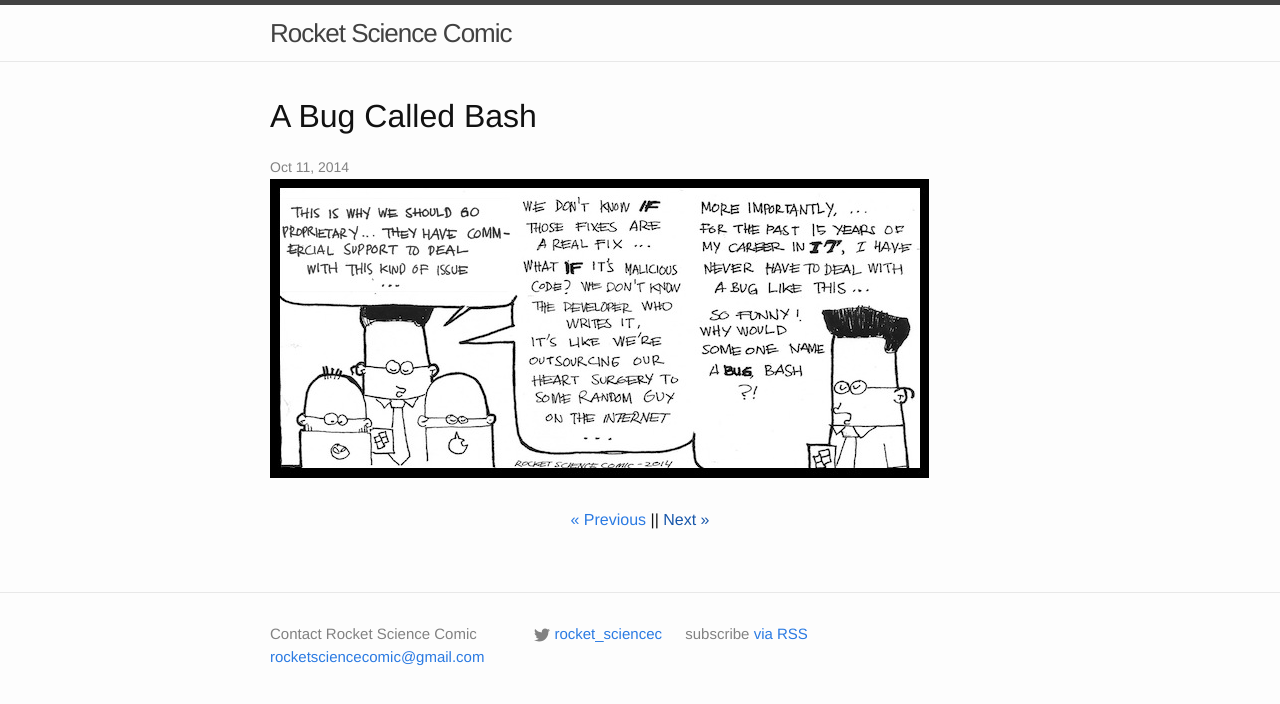
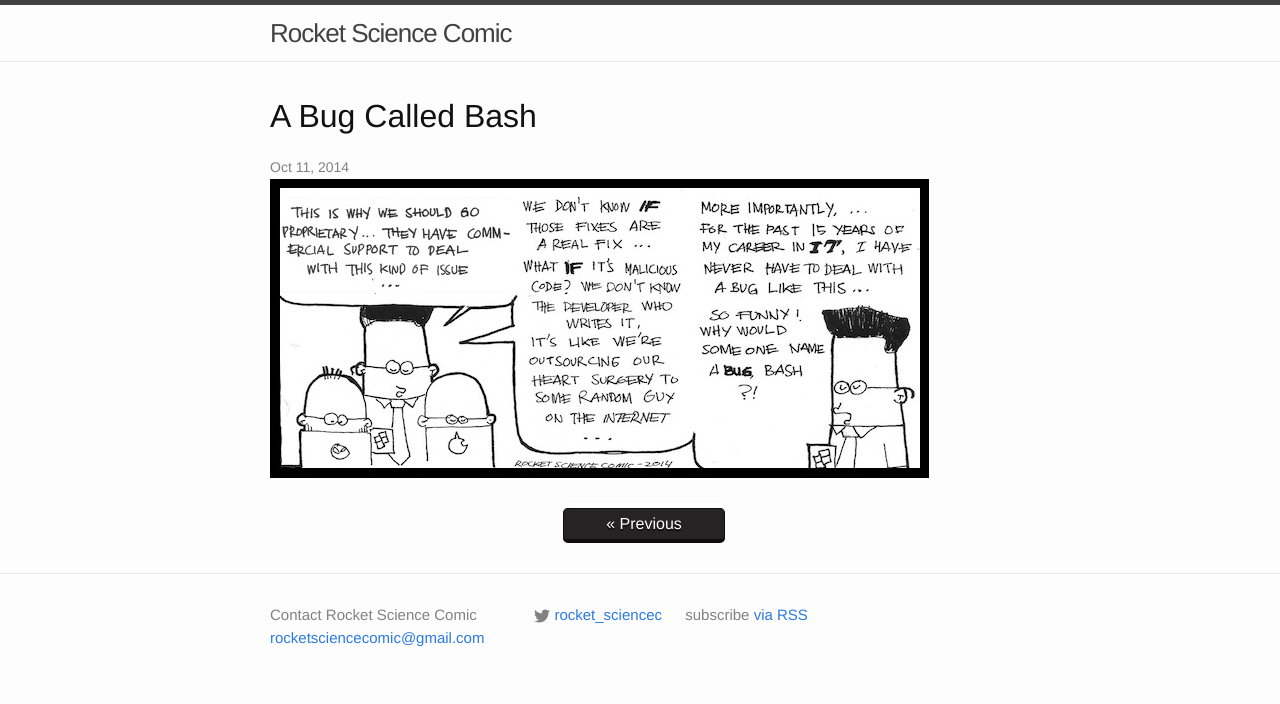
Before and after one commit to ruckuus/rocketsciencecomic, a Jekyll site: the page built from index.html, in a window 1280 px wide. Shown: the top 704 px of the page. Built offline with Jekyll 4.4.1, drawn with Linux system fonts in a browser that asks for light colours; comment, search, counter and statistics services are not loaded.

Commit message:
Fancy navigation.

```diff
--- a/_includes/post_detail.html
+++ b/_includes/post_detail.html
@@ -10,7 +10,11 @@
   </ul>
 
   <center>
-        <a href="{{ post.previous.url }}">&laquo; Previous</a>
-        ||
-        <a href="{{ post.next.url }}">Next &raquo;</a>
+    {% if post.previous.url != nil %}
+        <a class="nav prev" href="{{ post.previous.url }}">&laquo; Previous</a>
+
+    {% endif %}
+    {% if post.next.url != nil %}
+        <a class="nav next" href="{{ post.next.url }}">Next &raquo;</a>
+    {% endif %}
   </center>
--- /dev/null
+++ b/_layouts/frontpage.html
@@ -0,0 +1,20 @@
+<!DOCTYPE html>
+<html>
+
+  {% include head.html %}
+
+  <body>
+
+    {% include header.html %}
+
+    <div class="page-content">
+      <div class="wrapper">
+        {{ content }}
+      </div>
+    </div>
+
+    {% include footer.html %}
+
+  </body>
+
+</html>
--- a/_sass/_layout.scss
+++ b/_sass/_layout.scss
@@ -240,3 +240,70 @@
   max-width: 700px;
   margin: 0 auto;
 }
+
+a.nav:before {
+  height: 5px;
+  width: 100%;
+  background: white;
+  position: absolute;
+  content: "";
+  top: -6px;
+  left: 0;
+}
+
+a.nav {
+  background-color: #262324;
+  color: white;
+  border-radius: .3em;
+  padding: .2em 0;
+  position: relative;
+  margin: 0 1.5em;
+  width: 10em;
+  display: inline-block;
+  text-decoration: none;
+  border: solid #0E0C0D 1px;
+  border-bottom: solid #0E0C0D 4px;
+  text-shadow: 0px 2px 0 #0E0C0D;
+  -webkit-transition: all 0.1s ease-out;  /* Safari 3.2+, Chrome */
+     -moz-transition: all 0.1s ease-out;  /* Firefox 4-15 */
+       -o-transition: all 0.1s ease-out;  /* Opera 10.5–12.00 */
+          transition: all 0.1s ease-out;  /* Firefox 16+, Opera 12.50+ */
+}
+
+a.nav.prev {
+    margin-left: 0;
+}
+
+a.nav.next {
+    margin-right: 0;
+}
+
+a.nav:hover {
+  background-color: #868586;
+}
+
+a.nav:active {
+  border-bottom: solid #b03060 1px;
+  top: 4px;
+  -webkit-transition: all 0 ease-out;  /* Safari 3.2+, Chrome */
+     -moz-transition: all 0 ease-out;  /* Firefox 4-15 */
+       -o-transition: all 0 ease-out;  /* Opera 10.5–12.00 */
+          transition: all 0 ease-out;  /* Firefox 16+, Opera 12.50+ */
+}
+
+.nav-wrapper {
+  text-align: center;
+  padding: 1em 0;
+  clear: both;
+}
+
+.prev {
+  left: 1em;
+  background-color: gray;
+  text-shadow: 2px 2px 0 gray;
+  border: none;
+}
+
+.next {
+  right: 1em;
+}
--- a/index.html
+++ b/index.html
@@ -1,5 +1,5 @@
 ---
-layout: default
+layout: frontpage
 ---
 
 <div class="home">
```
Also changed, not shown: _layouts/post.html (+7 -3 lines).
